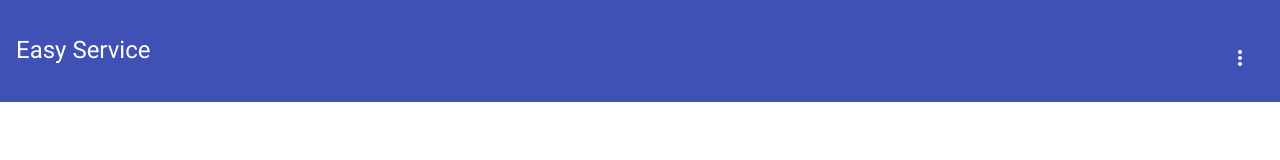
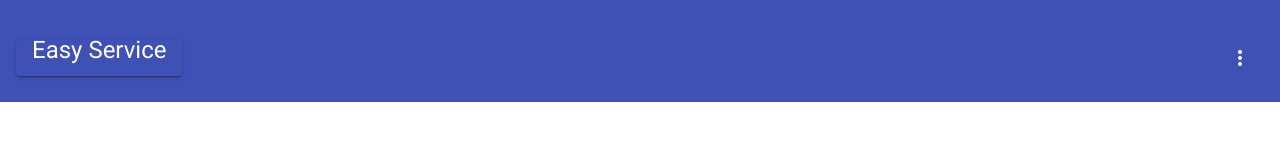
Before and after one commit to matheusnuneso/easy-service, an Angular app: page /login in a window 1280 px wide. Shown: the top 160 px of the page. Built offline with nearby package versions, Linux system fonts and the light colour scheme.

Commit message:
add button to back the home page

```diff
--- a/src/app/app.component.html
+++ b/src/app/app.component.html
@@ -1,6 +1,8 @@
 <mat-toolbar color="primary">
   <mat-toolbar-row>
-    <h1>Easy Service</h1>
+    <button class="buttonHome" mat-raised-button color="primary" (click)="onHome()">
+      <h1>Easy Service</h1>
+    </button>
     <span class="example-spacer"></span>
 
     <button mat-icon-button [matMenuTriggerFor]="menu">
--- a/src/app/app.component.ts
+++ b/src/app/app.component.ts
@@ -1,6 +1,7 @@
+import { Location } from '@angular/common';
+import { Component } from '@angular/core';
 import { Router } from '@angular/router';
 import { LoginService } from './services/login.service';
-import { Component } from '@angular/core';
 
 @Component({
   selector: 'app-root',
@@ -10,34 +11,38 @@ import { Component } from '@angular/core';
 
 export class AppComponent {
   title = 'easy-service';
-
-  showToolBar : boolean = false;
+  showToolBar: boolean = false;
 
   constructor(
     private loginService: LoginService,
-    private router: Router
-  ) {}
+    private router: Router,
+    private location: Location
+  ) { }
 
-  ngOnInit(){
+  ngOnInit() {
     this.loginService.showToolBarEmitter.subscribe(
       show => this.showToolBar = show
     );
   }
 
-  onLogin(){
+  onLogin() {
     this.loginService.logout();
     this.router.navigate(['/login']);
   }
 
-  onPerfil(){
+  onHome() {
+    this.location.back();
+  }
+
+  onPerfil() {
     console.log('perfil');
   }
 
-  onContracts(){
+  onContracts() {
     console.log('contracts');
   }
 
-  onServices(){
+  onServices() {
     console.log('Services')
   }
 
--- a/src/app/home/search/search.component.ts
+++ b/src/app/home/search/search.component.ts
@@ -20,7 +20,6 @@ export class SearchComponent implements OnInit {
 
   onSearch(searchFilter: string){
     this.router.navigate(['jobs'], {relativeTo: this.actRoute})
-    console.log(this.actRoute.snapshot.params['id'])
   }
 
 }
```
